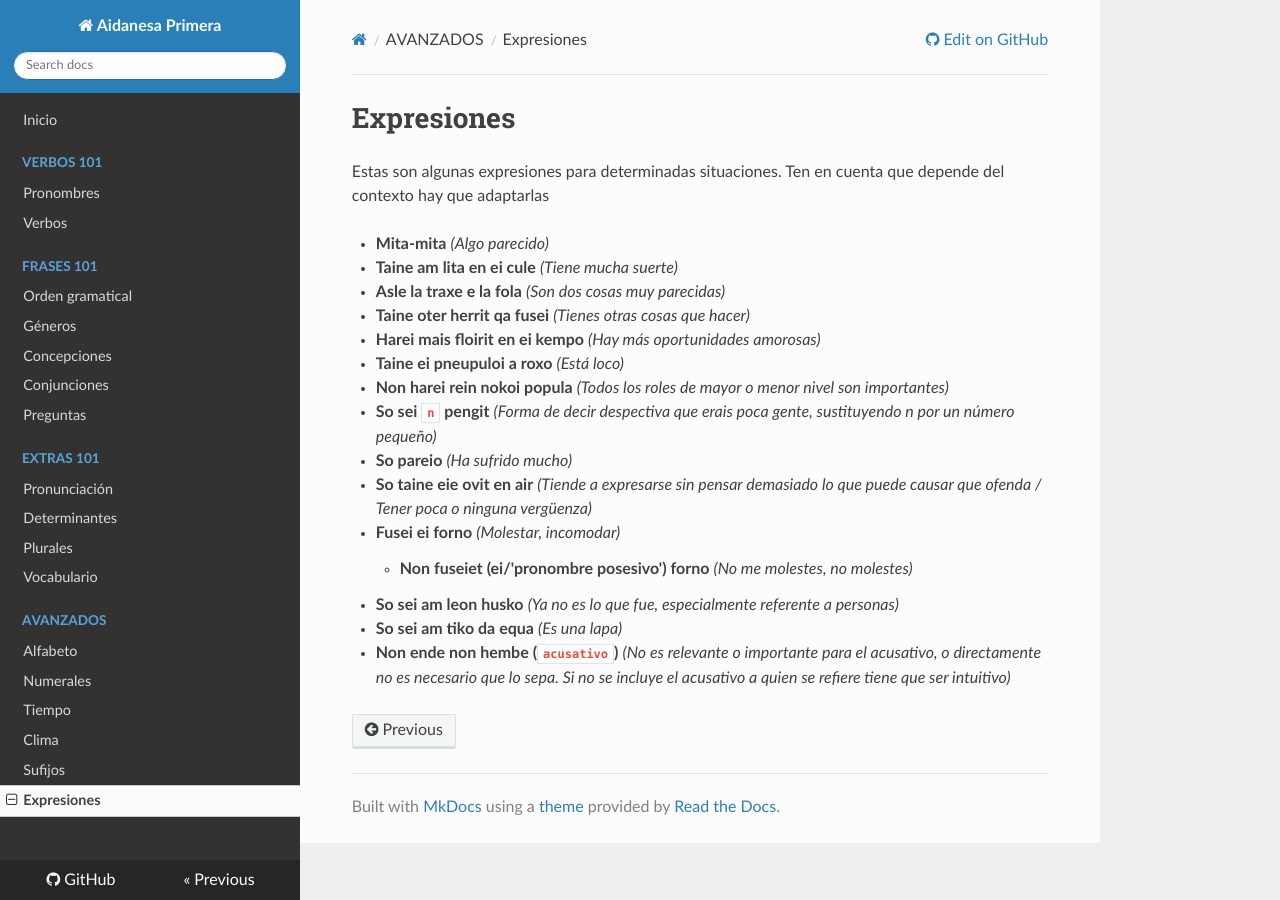
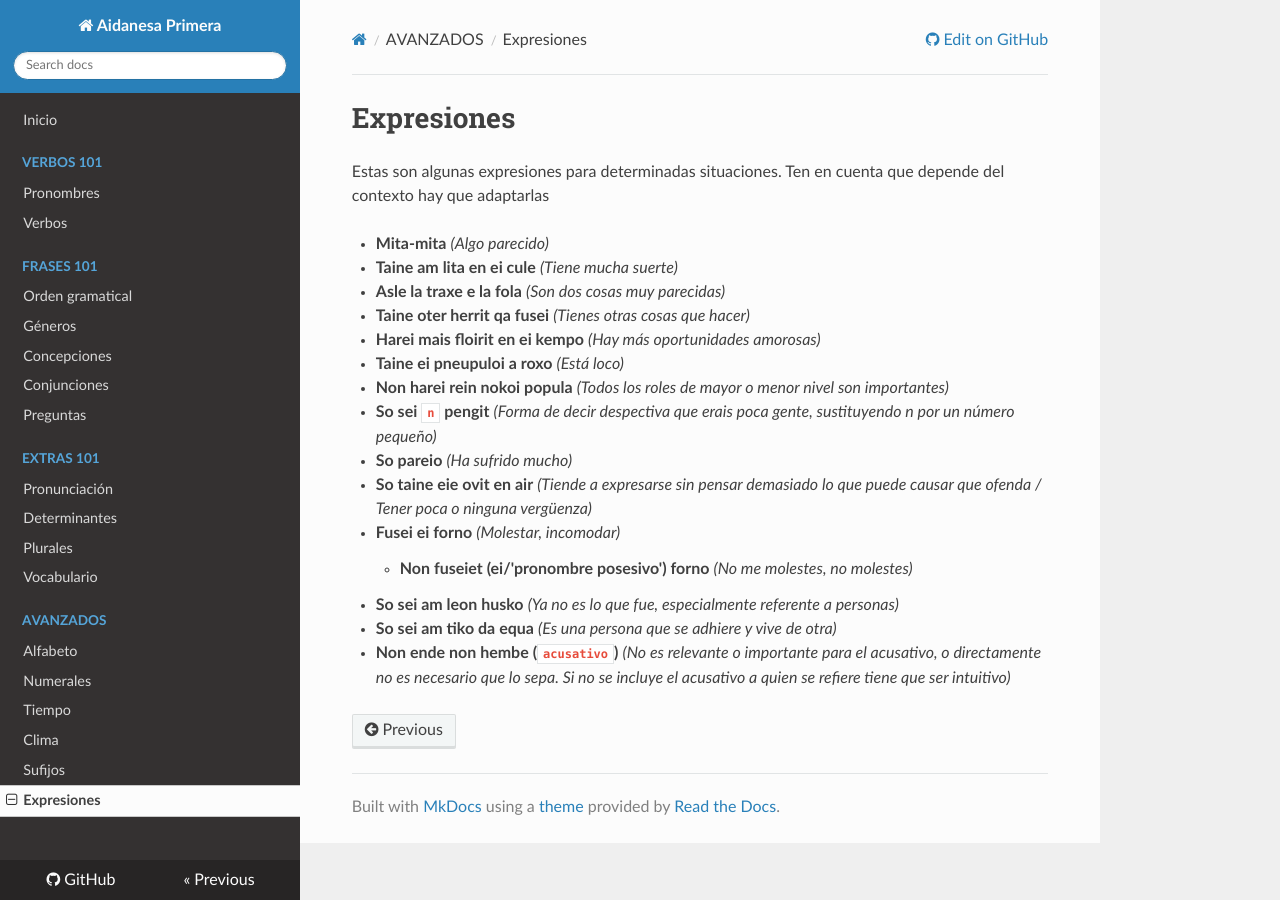
Before and after one commit to AntikoreDev/oda-primera, an MkDocs documentation site: the page built from docs/advanced/expressions.md, in a window 1280 px wide. Built offline with MkDocs 1.6.1, drawn with Linux system fonts in a browser that asks for light colours; nearby versions of some CDN libraries.

Commit message:
Update expressions.md

```diff
--- a/docs/advanced/expressions.md
+++ b/docs/advanced/expressions.md
@@ -14,5 +14,5 @@ Estas son algunas expresiones para determinadas situaciones. Ten en cuenta que d
 - **Fusei ei forno** _(Molestar, incomodar)_
     - **Non fuseiet (ei/'pronombre posesivo') forno** _(No me molestes, no molestes)_
 - **So sei am leon husko** _(Ya no es lo que fue, especialmente referente a personas)_
-- **So sei am tiko da equa** _(Es una lapa)_
+- **So sei am tiko da equa** _(Es una persona que se adhiere y vive de otra)_
 - **Non ende non hembe (`acusativo`)** _(No es relevante o importante para el acusativo, o directamente no es necesario que lo sepa. Si no se incluye el acusativo a quien se refiere tiene que ser intuitivo)_
```
